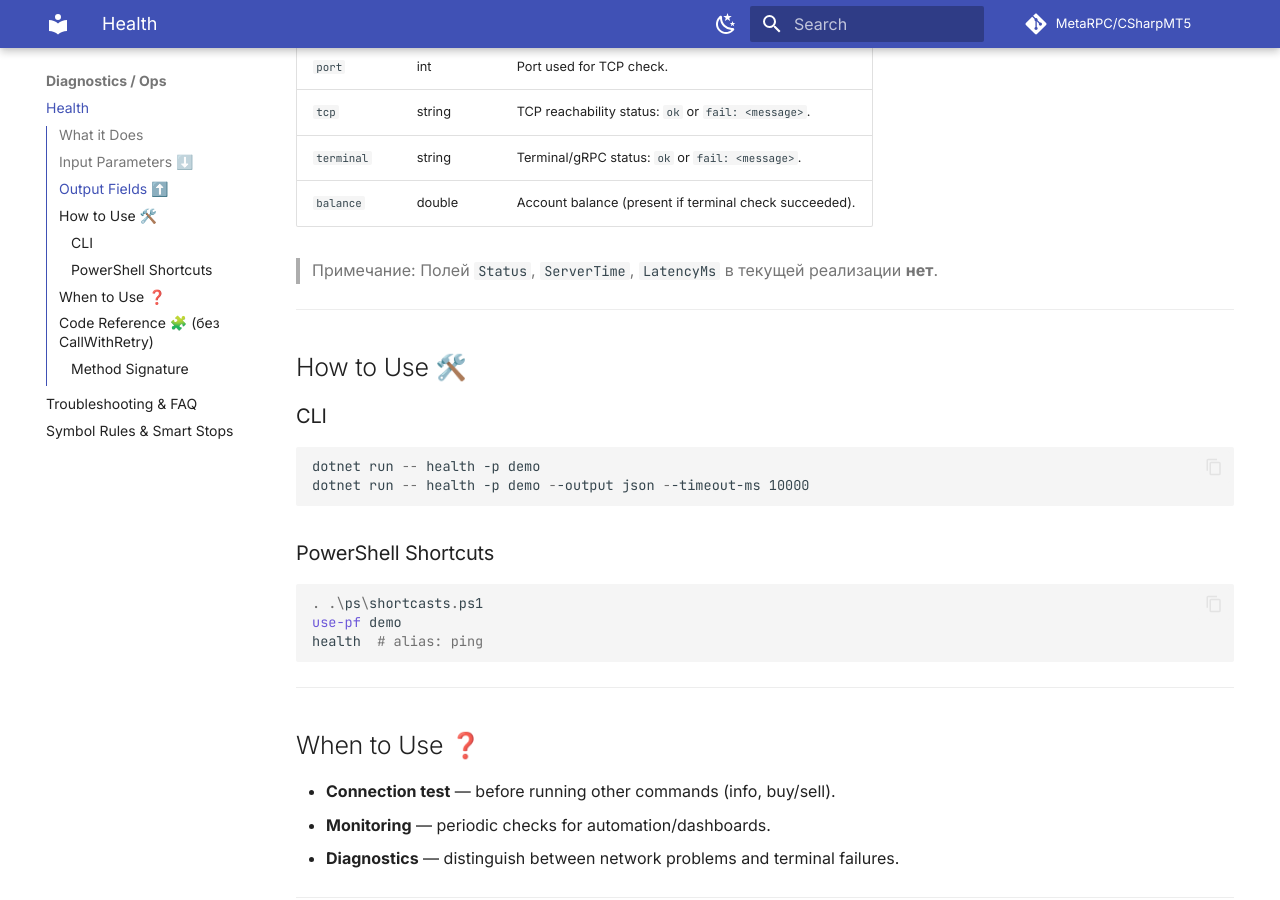
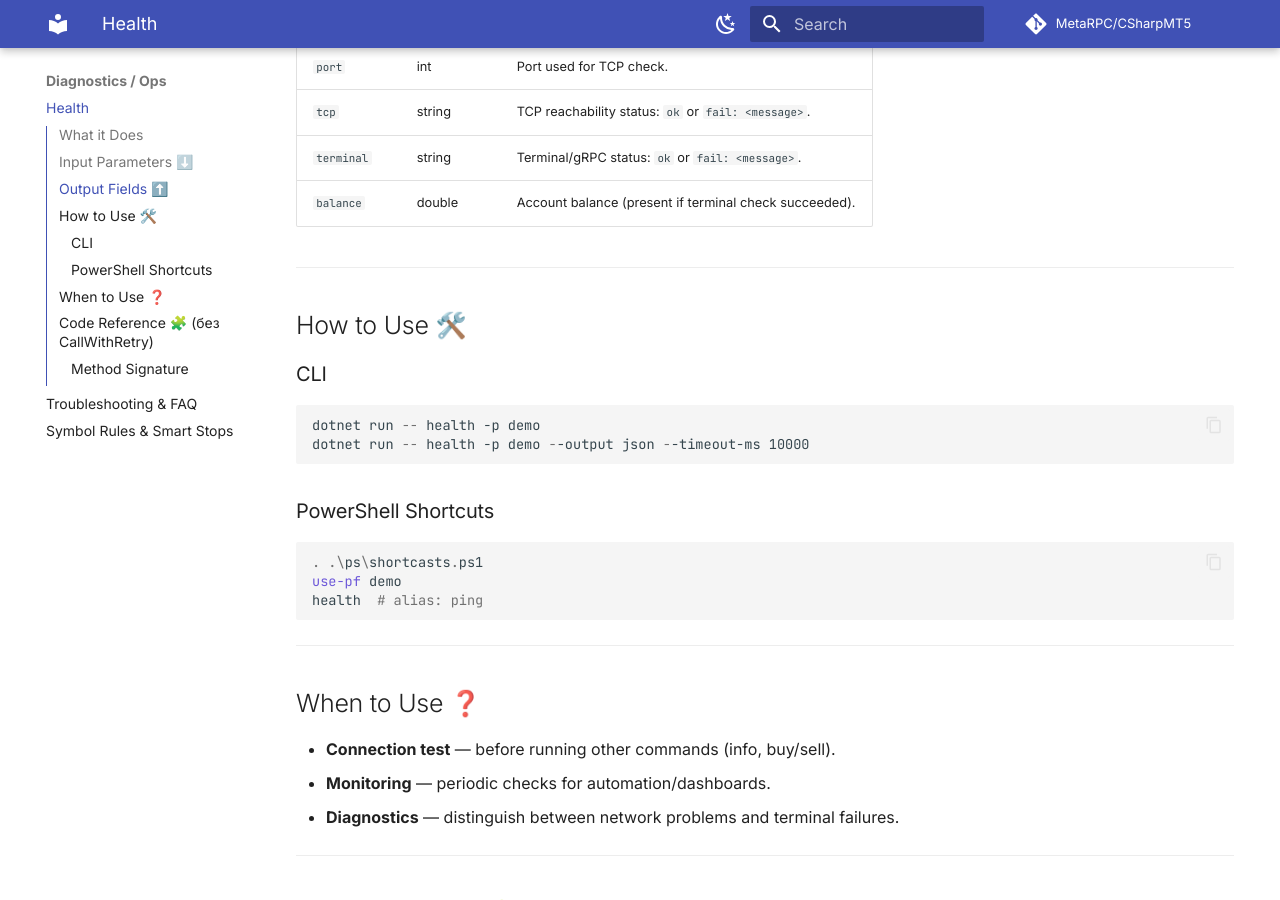
Before and after one commit to MetaRPC/CSharpMT5, an MkDocs documentation site: the page built from docs/Diagnostics/Health.md, in a window 1280 px wide and 900 px high, scrolled down 1029 px. Built offline with MkDocs 1.6.1 and Material for MkDocs 9.7.7, drawn with Linux system fonts in a browser that asks for light colours; comment, search, counter and statistics services are not loaded.

Commit message:
Update Health.md

```diff
--- a/docs/Diagnostics/Health.md
+++ b/docs/Diagnostics/Health.md
@@ -33,8 +33,6 @@ Actual report keys:
 | `tcp`        | string | TCP reachability status: `ok` or `fail: <message>`.    |
 | `terminal`   | string | Terminal/gRPC status: `ok` or `fail: <message>`.       |
 | `balance`    | double | Account balance (present if terminal check succeeded). |
-
-> Примечание: Полей `Status`, `ServerTime`, `LatencyMs` в текущей реализации **нет**.
 
 ---
 
```
